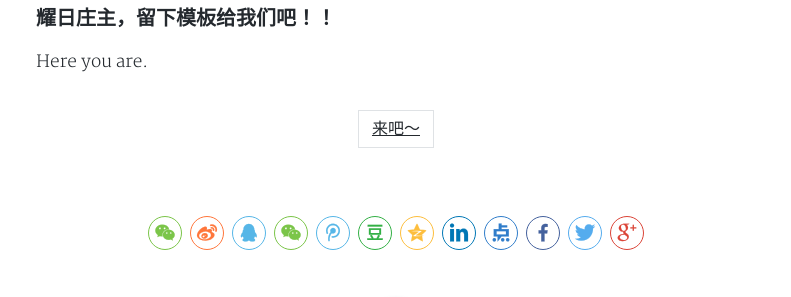
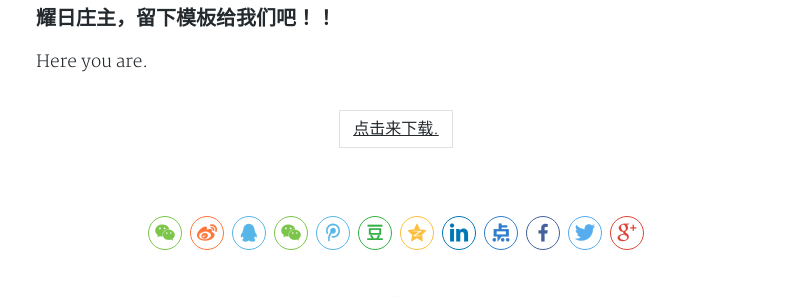
Before and after one commit to Sunbertrs/sunbossrs-blog-v1, a Jekyll site: the page built from _posts/2018-06-21-h2oNoBlogWebsiteModel.md, in a window 1280 px wide and 900 px high, scrolled down 914 px. Shown: the part 141-438 px from the top of the window, without its empty margins (244-1035 px from the left). Built offline with Jekyll 4.4.1, drawn with Linux system fonts in a browser that asks for light colours; nearby versions of some CDN libraries; comment, search, counter and statistics services are not loaded; a style sheet for code colours, icons or effects is not loaded.

Commit message:
Update 2018-06-21-h2oNoBlogWebsiteModel.md

```diff
--- a/_posts/2018-06-21-h2oNoBlogWebsiteModel.md
+++ b/_posts/2018-06-21-h2oNoBlogWebsiteModel.md
@@ -24,6 +24,6 @@ cover: 'https://gitee.com/srsyrzz/repository/raw/master/blogfile/h2of/jekyll-the
 Here you are.
 <table>
   <tr>
-    <td><a href="https://gitee.com/srsyrzz/repository/raw/master/blogfile/h2of/h2oNoBlogWebsiteModel.zip">来吧～</a></td>
+    <td><a href="https://gitee.com/srsyrzz/repository/raw/master/blogfile/h2of/h2oNoBlogWebsiteModel.zip">点击来下载.</a></td>
   </tr>
 <table>
```
